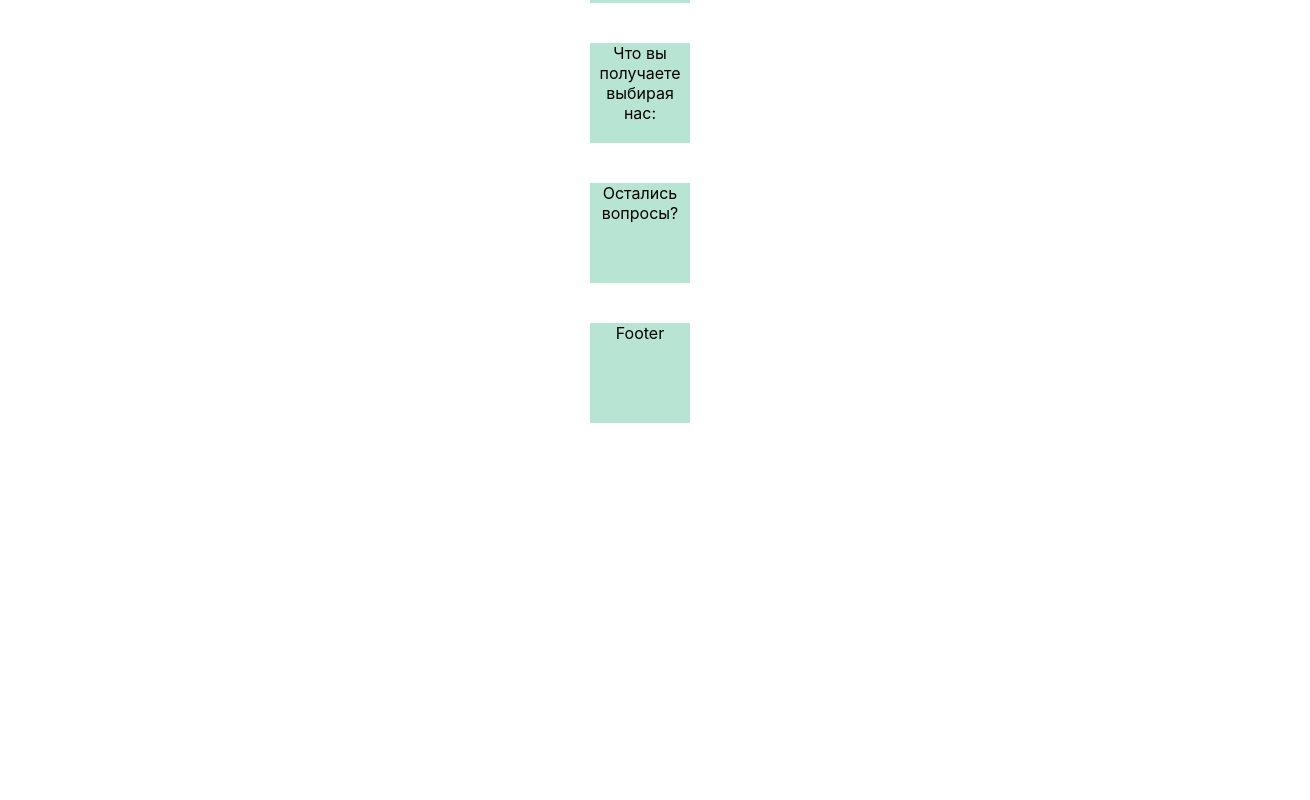
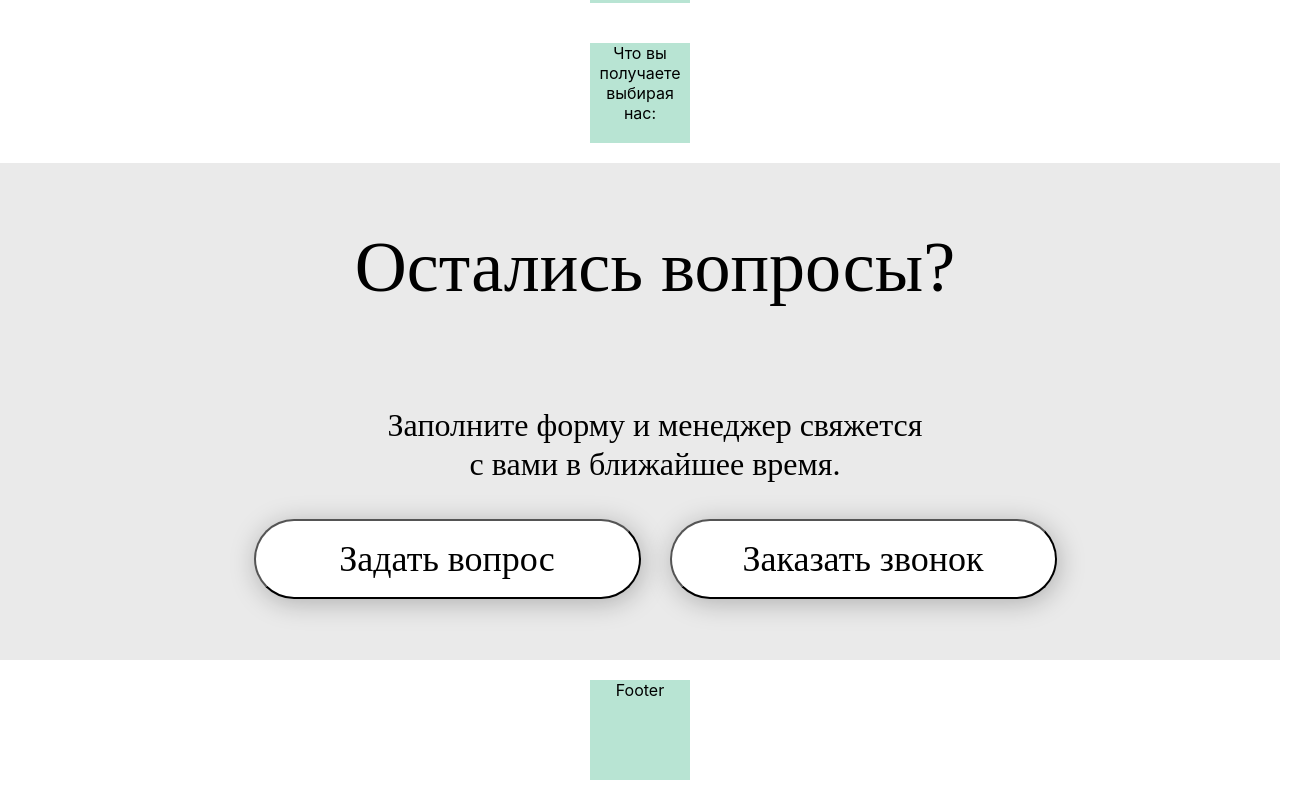
Before and after one commit to JuniorJS7/ro, a React (Create React App) app: page / in a window 1280 px wide. Shown: the part 957-1757 px from the top of the page, 1310 px wide, since content can reach past the window. Before the commit the page ends 1400 px from the top, so only its background shows below. Built offline with nearby package versions, Linux system fonts and the light colour scheme.

Commit message:
other questions

```diff
--- a/src/components/Quesitions/Quesitions.js
+++ /dev/null
@@ -1,13 +0,0 @@
-import './_quesitions.scss';
-
-function Quesitions() {
-  return (
-    <>
-      <div className="quesitions">
-        Остались вопросы?
-      </div>
-    </>
-  );
-}
-
-export default Quesitions;
--- /dev/null
+++ b/src/components/Quesitions/Quesitions.jsx
@@ -0,0 +1,22 @@
+import "./_quesitions.scss";
+
+function Quesitions() {
+  return (
+    <>
+      <div className="quesitions">
+        <div className="container">
+          <div className="otherQuestions">
+            <h2>Остались вопросы?</h2>
+            <p>Заполните форму и менеджер свяжется с вами в ближайшее время.</p>
+            <div className="buttons">
+              <button type="submit">Задать вопрос</button>
+              <button type="submit">Заказать звонок</button>
+            </div>
+          </div>
+        </div>
+      </div>
+    </>
+  );
+}
+
+export default Quesitions;
--- a/src/components/Quesitions/_quesitions.scss
+++ b/src/components/Quesitions/_quesitions.scss
@@ -1,6 +1,79 @@
 .quesitions {
-  width: 100px;
-  height: 100px;
-  margin: 20px;
-  background-color: rgb(184, 228, 211);
+  width: 100%;
+  min-height: 497px;
+  background-color: rgb(234, 234, 234);
+  .container {
+    max-width: 1686px;
+    width: 100%;
+    height: auto;
+    margin-left: auto;
+    margin-right: auto;
+    padding-left: 15px;
+    padding-right: 15px;
+    .otherQuestions {
+      max-width: 803;
+      width: 100%;
+      min-height: 83px;
+      margin: auto;
+      display: flex;
+      flex-direction: column;
+      justify-content: space-between;
+      align-items: center;
+      h2 {
+        max-width: 754px;
+        width: 100%;
+        min-height: 91px;
+
+        font-family: "Montserrat";
+        font-style: normal;
+        font-weight: 500;
+        font-size: 72px;
+        line-height: 88px;
+        text-align: center;
+
+        color: #000000;
+      }
+      p {
+        max-width: 557px;
+        width: 100%;
+        min-height: 81px;
+
+        font-family: "Montserrat";
+        font-style: normal;
+        font-weight: 400;
+        font-size: 32px;
+        line-height: 39px;
+        text-align: center;
+
+        color: #000000;
+      }
+      .buttons {
+        max-width: 803px;
+        width: 100%;
+        min-height: 80px;
+        display: flex;
+        justify-content: space-between;
+        align-items: center;
+        button {
+          max-width: 387px;
+          width: 100%;
+          min-height: 80px;
+
+          background: #ffffff;
+          box-shadow: 2px 4px 27px rgba(0, 0, 0, 0.25);
+          border-radius: 58px;
+
+          font-family: "Montserrat";
+          font-style: normal;
+          font-weight: 300;
+          font-size: 36px;
+          line-height: 44px;
+
+          text-align: center;
+
+          color: #000000;
+        }
+      }
+    }
+  }
 }
```
Also changed, not shown: 2 other files (tests, documents, lock files or other folders).
